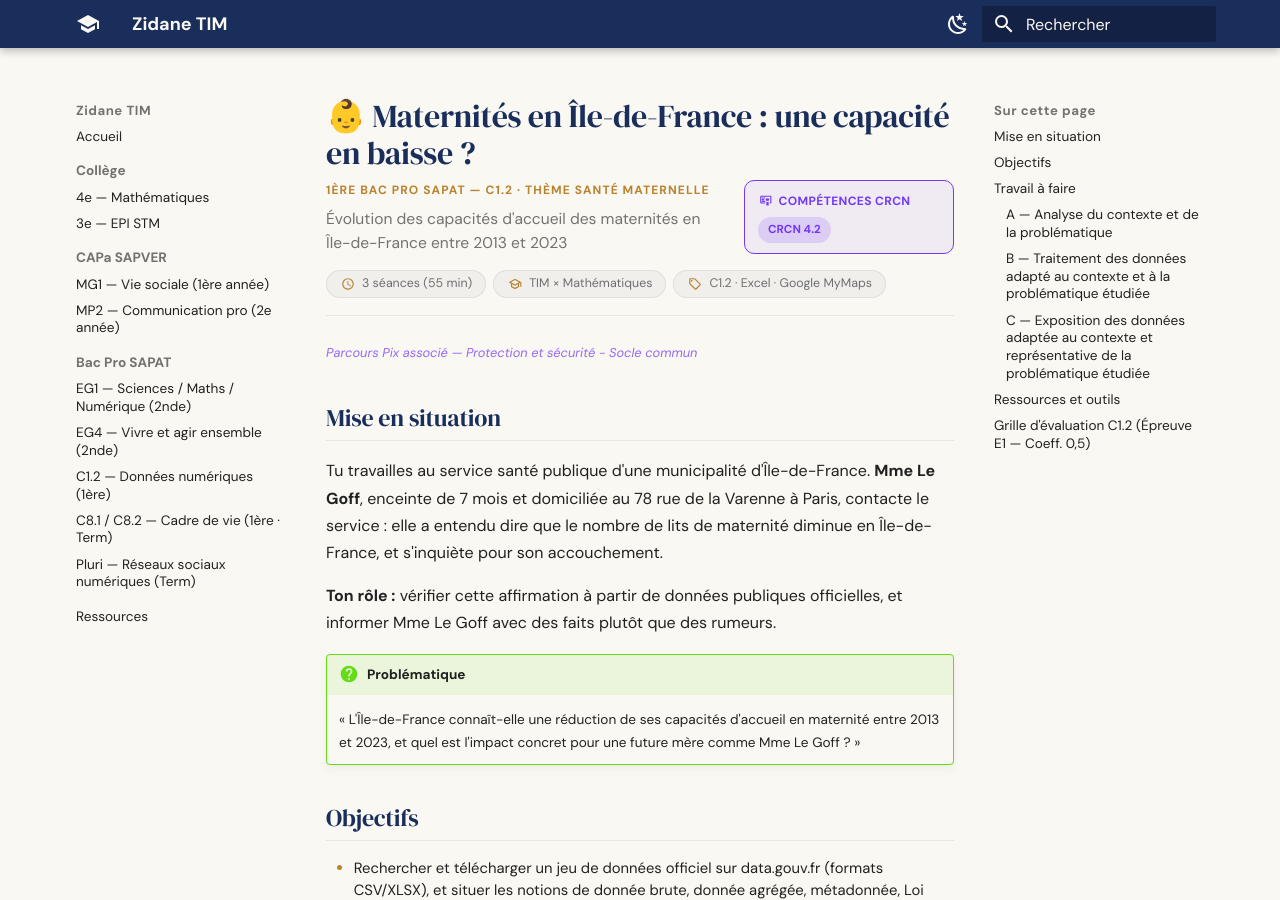
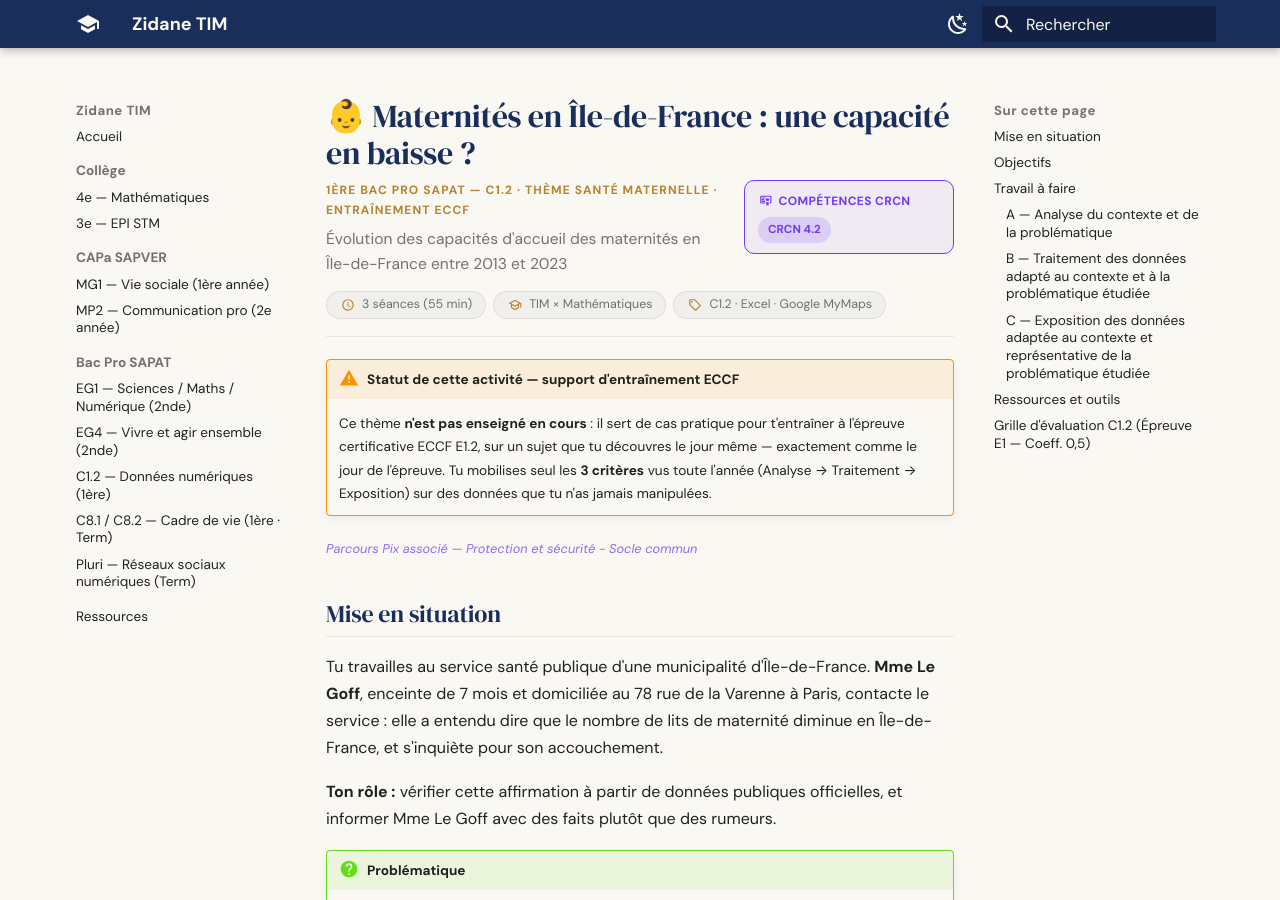
Before and after one commit to zidaneTim/zidane-tim, an MkDocs documentation site: the page built from docs/cours/sapat/activites/c12/maternites-ile-de-france.md, in a window 1280 px wide and 900 px high. Built offline with MkDocs 1.6.1 and Material for MkDocs 9.7.7, drawn with Linux system fonts in a browser that asks for light colours.

Commit message:
c12: marque maternites-ile-de-france comme support d'entrainement ECCF

```diff
--- a/docs/cours/sapat/activites/c12/maternites-ile-de-france.md
+++ b/docs/cours/sapat/activites/c12/maternites-ile-de-france.md
@@ -5,7 +5,7 @@
   <span title="Protéger les données personnelles et la vie privée">CRCN 4.2</span>
 </div>
 
-<p class="zt-kicker">1ère Bac Pro SAPAT — C1.2 · Thème santé maternelle</p>
+<p class="zt-kicker">1ère Bac Pro SAPAT — C1.2 · Thème santé maternelle · Entraînement ECCF</p>
 
 <p class="zt-lede">Évolution des capacités d'accueil des maternités en Île-de-France entre 2013 et 2023</p>
 
@@ -14,6 +14,9 @@
   <span>:material-school-outline: TIM × Mathématiques</span>
   <span>:material-tag-outline: C1.2 · Excel · Google MyMaps</span>
 </div>
+
+!!! warning "Statut de cette activité — support d'entraînement ECCF"
+    Ce thème **n'est pas enseigné en cours** : il sert de cas pratique pour t'entraîner à l'épreuve certificative ECCF E1.2, sur un sujet que tu découvres le jour même — exactement comme le jour de l'épreuve. Tu mobilises seul les **3 critères** vus toute l'année (Analyse → Traitement → Exposition) sur des données que tu n'as jamais manipulées.
 
 <small style="color:#7239f6">*Parcours Pix associé — Protection et sécurité - Socle commun*</small>
 
```
